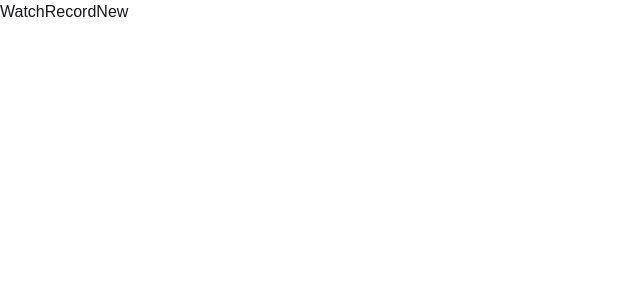
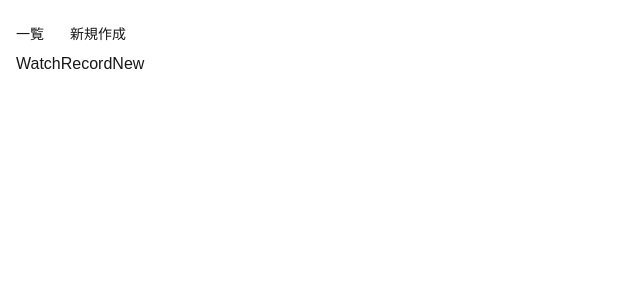
Before and after one commit to nek0meshi/watch-track, a Next.js app: page /watch-records/new in a window 1280 px wide. Shown: the top 300 px of the page, without its empty margins (0-640 px from the left). Built offline with nearby package versions, Linux system fonts and the light colour scheme.

Commit message:
新規作成画面へのリンク、パンクズリストの追加

```diff
--- a/src/app/watch-records/new/page.tsx
+++ b/src/app/watch-records/new/page.tsx
@@ -1,3 +1,15 @@
+import Container from "@/components/layout/Container";
+import BreadcrumbItem from "@/components/nav/BreadcrumbItem";
+import Breadcrumbs from "@/components/nav/Breadcrumbs";
+
 export default function WatchRecordNewPage() {
-  return <div>WatchRecordNew</div>;
+  return (
+    <Container>
+      <Breadcrumbs>
+        <BreadcrumbItem href="/watch-records">一覧</BreadcrumbItem>
+        <BreadcrumbItem>新規作成</BreadcrumbItem>
+      </Breadcrumbs>
+      <div>WatchRecordNew</div>
+    </Container>
+  );
 }
--- a/src/app/watch-records/page.tsx
+++ b/src/app/watch-records/page.tsx
@@ -2,7 +2,7 @@
 
 import Container from "@/components/layout/Container";
 import FixedFooter from "@/components/layout/FixedFooter";
-import FixedFooter from "@/components/layout/FixedFooter";
+import AppButton from "@/components/ui/buttons/AppButton";
 import { useWatchRecords } from "@/hooks/queries/useWatchRecords";
 import Link from "next/link";
 import { WatchRecordBlock } from "./_components/WatchRecordBlock";
@@ -10,17 +10,17 @@ import { WatchRecordBlock } from "./_components/WatchRecordBlock";
 export default function WatchRecords() {
   const { data } = useWatchRecords();
 
-  console.log({ data });
-
   return (
     <Container>
       {data?.map((watchRecord) => (
         <WatchRecordBlock key={watchRecord.id} watchRecord={watchRecord} />
       ))}
       <FixedFooter>
-        <button className="bg-blue-500 text-white p-2 rounded-md">
-          <Link href="/watch-records/new">新規作成</Link>
-        </button>
+        <div className="flex flex-row items-center gap-2 justify-end justify-content-end">
+          <AppButton>
+            <Link href="/watch-records/new">新規作成</Link>
+          </AppButton>
+        </div>
       </FixedFooter>
     </Container>
   );
--- a/src/components/layout/FixedFooter.tsx
+++ b/src/components/layout/FixedFooter.tsx
@@ -6,7 +6,7 @@ interface FixedFotoerProps {
 
 export default function FixedFooter({ children }: FixedFotoerProps) {
   return (
-    <div className="fixed bottom-0 w-full">
+    <div className="fixed left-0 bottom-0 w-full">
       <div className="container mx-auto p-4">{children}</div>
     </div>
   );
--- /dev/null
+++ b/src/components/nav/BreadcrumbItem.tsx
@@ -0,0 +1,13 @@
+import Link from "next/link";
+import type { ReactNode } from "react";
+
+interface BreadcrumbItemProps {
+  children: ReactNode;
+  href?: string;
+}
+
+const BreadcrumbItem = ({ children, href }: BreadcrumbItemProps) => {
+  return <li>{href ? <Link href={href}>{children}</Link> : children}</li>;
+};
+
+export default BreadcrumbItem;
--- /dev/null
+++ b/src/components/nav/Breadcrumbs.tsx
@@ -0,0 +1,15 @@
+import type { ReactNode } from "react";
+
+type BreadcrumbsProps = {
+  children: ReactNode;
+};
+
+const Breadcrumbs = ({ children }: BreadcrumbsProps) => {
+  return (
+    <div className="breadcrumbs text-sm">
+      <ul>{children}</ul>
+    </div>
+  );
+};
+
+export default Breadcrumbs;
--- a/src/components/ui/buttons/AppButton.tsx
+++ b/src/components/ui/buttons/AppButton.tsx
@@ -1,5 +1,21 @@
-export const AppButton = () => {
-  return <button className="bg-blue-500 text-white p-2 rounded-md"></button>;
+import clsx from "clsx";
+import type { ButtonHTMLAttributes } from "react";
+
+interface AppButtonProps extends ButtonHTMLAttributes<HTMLButtonElement> {
+  children: React.ReactNode;
+  className?: string;
+}
+
+export const AppButton = ({
+  children,
+  className,
+  ...props
+}: AppButtonProps) => {
+  return (
+    <button className={clsx("btn btn-primary", className)} {...props}>
+      {children}
+    </button>
+  );
 };
 
 export default AppButton;
--- a/tailwind.config.ts
+++ b/tailwind.config.ts
@@ -1,5 +1,5 @@
+import daisyui from "daisyui";
 import type { Config } from "tailwindcss";
-import daisyui from "daisyui";
 
 export default {
   content: [
```
